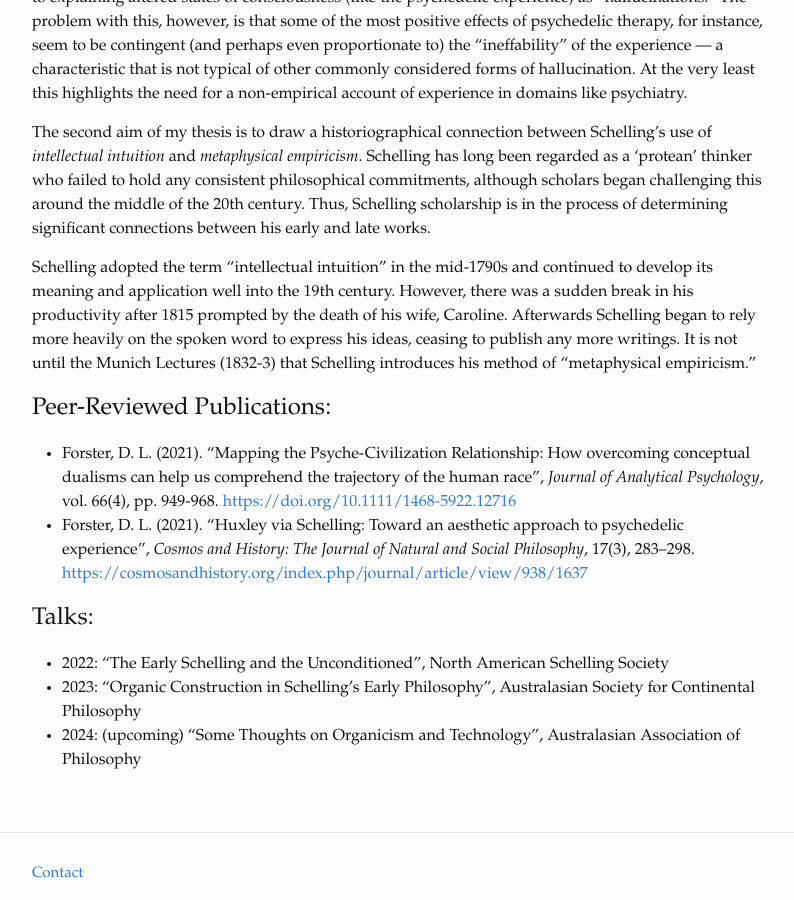
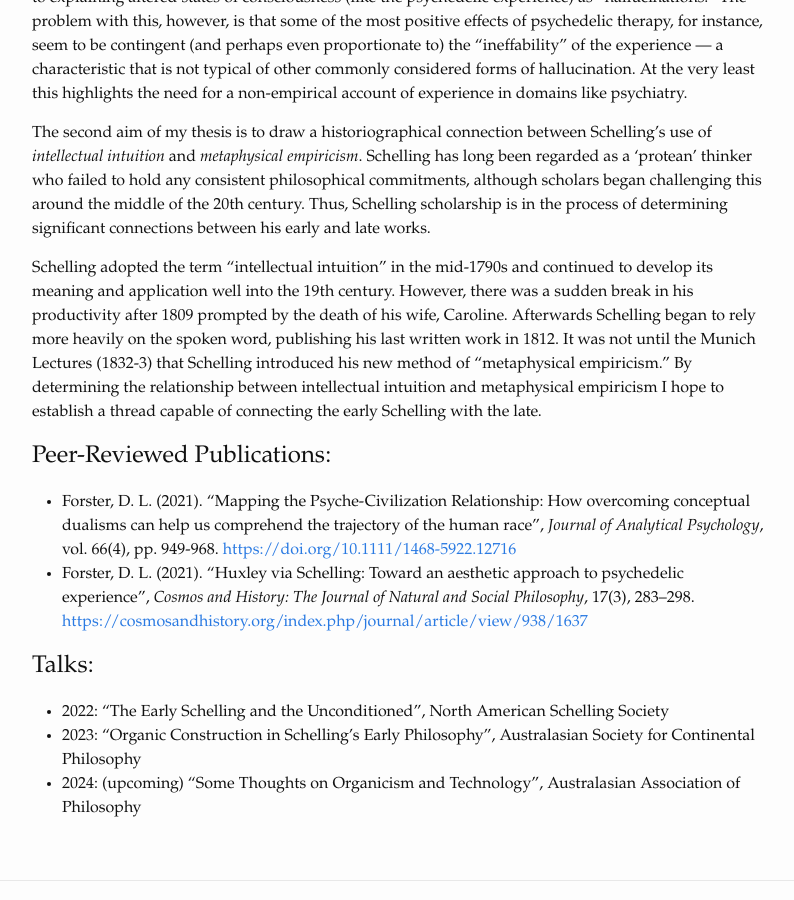
Before and after one commit to darcyforster/darcyforster, a Jekyll site: the page built from research.markdown, in a window 1280 px wide and 900 px high, scrolled down 571 px. Shown: the whole window, without its empty margins (238-1032 px from the left). Built offline with Jekyll 4.4.1, drawn with Linux system fonts in a browser that asks for light colours.

Commit message:
Update research.markdown

```diff
--- a/research.markdown
+++ b/research.markdown
@@ -13,7 +13,7 @@ The term "ineffable" is commonly used to describe those experiences that seem to
 
 The second aim of my thesis is to draw a historiographical connection between Schelling's use of *intellectual intuition* and *metaphysical empiricism*. Schelling has long been regarded as a 'protean' thinker who failed to hold any consistent philosophical commitments, although scholars began challenging this around the middle of the 20th century. Thus, Schelling scholarship is in the process of determining significant connections between his early and late works.
 
-Schelling adopted the term "intellectual intuition" in the mid-1790s and continued to develop its meaning and application well into the 19th century. However, there was a sudden break in his productivity after 1815 prompted by the death of his wife, Caroline. Afterwards Schelling began to rely more heavily on the spoken word to express his ideas, ceasing to publish any more writings. It is not until the Munich Lectures (1832-3) that Schelling introduces his method of "metaphysical empiricism."
+Schelling adopted the term "intellectual intuition" in the mid-1790s and continued to develop its meaning and application well into the 19th century. However, there was a sudden break in his productivity after 1809 prompted by the death of his wife, Caroline. Afterwards Schelling began to rely more heavily on the spoken word, publishing his last written work in 1812. It was not until the Munich Lectures (1832-3) that Schelling introduced his new method of "metaphysical empiricism." By determining the relationship between intellectual intuition and metaphysical empiricism I hope to establish a thread capable of connecting the early Schelling with the late.
 
 Peer-Reviewed Publications:
 ======
```
